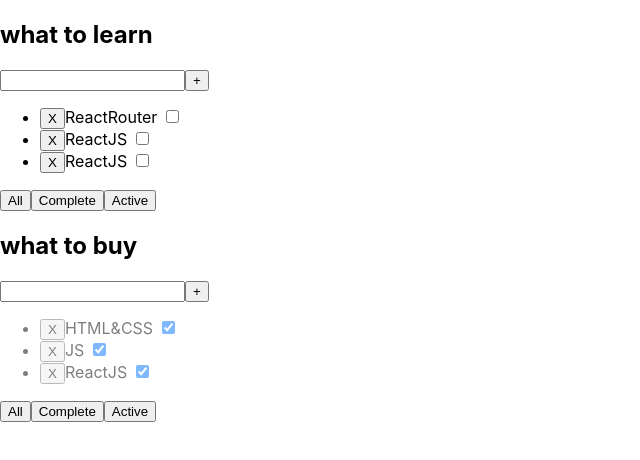
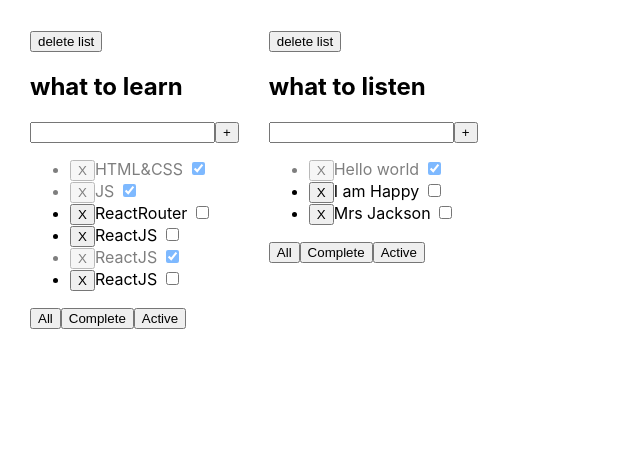
Before and after one commit to Andrey-Fedosov/ToDoListItKam, a React (Create React App) app: page / in a window 1280 px wide. Shown: the top 460 px of the page, without its empty margins (0-640 px from the left). Built offline with nearby package versions, Linux system fonts and the light colour scheme.

Commit message:
feature:implement separate task adding, remove todolist, remove tasks

```diff
--- a/src/App.css
+++ b/src/App.css
@@ -1,6 +1,7 @@
-.App {
+.app {
   padding: 30px;
   display: flex;
+  gap: 30px;
 }
 
 .App > div {
--- a/src/App.tsx
+++ b/src/App.tsx
@@ -12,29 +12,35 @@
 
 function App() {
   const listName1 = "what to learn";
-  const listName2 = "what to learn2";
+  const listName2 = "what to listen";
   // const [filter, setFilter] = useState("all");
   const [status, setStatus] = useState(false);
 
-  const tasks1 = [
+  let taskList1Id = v1();
+  let taskList2Id = v1();
+
+  // const [tasks, setTasks] = useState(tasks1);
+
+  let [todolists, setTodoLists] = useState<Array<todolistsPropsType>>([
+    { id: taskList1Id, title: "what to learn", filter: "all" },
+    { id: taskList2Id, title: "what to listen", filter: "all" },
+  ]);
+  const [allTaskObj, setAllTaskObj] = useState({
+    [taskList1Id]: [
       { id: v1(), title: "HTML&CSS", isDone: true },
       { id: v1(), title: "JS", isDone: true },
       { id: v1(), title: "ReactRouter", isDone: false },
       { id: v1(), title: "ReactJS", isDone: false },
       { id: v1(), title: "ReactJS", isDone: true },
       { id: v1(), title: "ReactJS", isDone: false },
-  ];
+    ],
 
-  const [tasks, setTasks] = useState(tasks1);
-
-  const tasks2 = [
+    [taskList2Id]: [
       { id: v1(), title: "Hello world", isDone: true },
       { id: v1(), title: "I am Happy", isDone: false },
-    { id: v1(), title: "Yo", isDone: false },
-    { id: v1(), title: "A-Yo man", isDone: false },
-    { id: v1(), title: "Yo-yo", isDone: false },
-    { id: v1(), title: "Yo-yo-yo", isDone: false },
-  ];
+      { id: v1(), title: "Mrs Jackson", isDone: false },
+    ],
+  });
 
   const changeFilter = (
     filterValue: filterValuePropsType,
@@ -47,21 +53,39 @@
     }
   };
 
-  const deleteTask = (taskId: string) => {
-    return setTasks(tasks.filter((t) => t.id !== taskId));
+  const deleteTask = (taskId: string, taskListId: string) => {
+    let tasks = allTaskObj[taskListId]; //& 4 convinient work create variable that get from object array with tasks by its key Id (tasklistId)
+    let filteredTasks = tasks.filter((t) => t.id !== taskId); //& get filteredTasks array that has no contain task item with taskId (via filter method)
+    allTaskObj[taskListId] = filteredTasks; //& initialize array with tasks we are working (allTaskObj[taskListId] as  filtered array (filteredTasks))
+    setAllTaskObj({ ...allTaskObj }); //& using useState hook we put shallow copy (we get it using {...allTaskObj}) in setAllTaskObj() to start rerender
   };
 
-  const addTask = (title: string) => {
-    const newTask = { id: v1(), title: title, isDone: false };
-    setTasks([newTask, ...tasks]);
+  const addTask = (title: string, taskListId: string) => {
+    let tasks = allTaskObj[taskListId]; //& 4 convinient work create variable that get from object array with tasks by its key Id (tasklistId)
+    const newTask = { id: v1(), title: title, isDone: false }; //& that is how new task should look like
+    let newTasks = [newTask, ...tasks]; //& 4 convinient work create variable that contains updated task array with new task ()
+    allTaskObj[taskListId] = newTasks; //& initialize array with tasks we are working (allTaskObj[taskListId] as  new task array (newTasks))
+    setAllTaskObj({ ...allTaskObj }); //& using useState hook we put shallow copy (we get it using {...allTaskObj}) in setAllTaskObj() to start rerender
   };
 
-  const changeStatus = (taskId: string, isDone: boolean) => {
+  const changeStatus = (
+    taskId: string,
+    isDone: boolean,
+    taskListId: string
+  ) => {
+    let tasks = allTaskObj[taskListId];
     let [changingTask] = tasks.filter((t) => t.id === taskId);
     if (changingTask) {
       changingTask.isDone = isDone;
-      setTasks([...tasks]);
+      // allTaskObj[taskListId] = [...task];
+      setAllTaskObj({ ...allTaskObj });
     }
+  };
+
+  const deleteTodolist = (todolistId: string) => {
+    todolists = todolists.filter((tl) => tl.id !== todolistId);
+    setTodoLists(todolists);
+    delete allTaskObj[todolistId];
   };
 
   /*   switch (filter) {
@@ -82,20 +106,15 @@
   //   taskToDisplay = taskToDisplay.filter((t) => t.isDone === true);
   // }
 
-  let [todolists, setTodoLists] = useState<Array<todolistsPropsType>>([
-    { id: v1(), title: "what to learn", filter: "active" },
-    { id: v1(), title: "what to buy", filter: "complete" },
-  ]);
-
   return (
     <div className="app">
       {todolists.map((tl) => {
-        let taskToDisplay = tasks;
+        let taskToDisplay = allTaskObj[tl.id];
         if (tl.filter === "active") {
-          taskToDisplay = taskToDisplay.filter((t) => t.isDone === false);
+          taskToDisplay = allTaskObj[tl.id].filter((t) => t.isDone === false);
         }
         if (tl.filter === "complete") {
-          taskToDisplay = taskToDisplay.filter((t) => t.isDone === true);
+          taskToDisplay = allTaskObj[tl.id].filter((t) => t.isDone === true);
         }
 
         return (
@@ -109,6 +128,7 @@
             changeFilter={changeFilter}
             changeStatus={changeStatus}
             filter={tl.filter}
+            deleteTodolist={deleteTodolist}
           />
         );
       })}
--- a/src/components/TODOList.tsx
+++ b/src/components/TODOList.tsx
@@ -12,14 +12,14 @@
 type todolistPropsType = {
   key: string;
   id: string;
-  // todolistId: string;
   listName: string;
   taskList: taskListPropsType[];
-  deleteTask: (taskId: string) => void;
-  addTask: (title: string) => void;
+  deleteTask: (taskId: string, taskListId: string) => void;
+  addTask: (title: string, taskListId: string) => void;
   changeFilter: (filterValue: filterValuePropsType, todolistId: string) => void;
-  changeStatus: (taskId: string, isDone: boolean) => void;
+  changeStatus: (taskId: string, isDone: boolean, taskListId: string) => void;
   filter: string;
+  deleteTodolist: (todolistId: string) => void;
 };
 
 export const TODOList = (props: todolistPropsType) => {
@@ -27,7 +27,7 @@
   const [error, setError] = useState<string | null>(null);
   //adding and removal functionality
   const deleteTaskBtnHandler = (id: string) => {
-    props.deleteTask(id);
+    props.deleteTask(id, props.id);
   };
 
   const addTaskBtnHandler = (title: string) => {
@@ -35,7 +35,7 @@
       setError("task shouldnt be empty");
       return;
     } else {
-      props.addTask(title);
+      props.addTask(title, props.id);
 
       setTitle("");
     }
@@ -59,7 +59,7 @@
         setError("task shouldnt be empty");
         return;
       } else {
-        props.addTask(title);
+        props.addTask(title, props.id);
         setTitle("");
       }
     }
@@ -67,7 +67,15 @@
 
   return (
     <div>
+      <Button
+        btnName="delete list"
+        callback={() => {
+          props.deleteTodolist(props.id);
+        }}
+      />
+
       <h2>{props.listName}</h2>
+
       <input
         onChange={
           /* (e: ChangeEvent<HTMLInputElement>) => {
@@ -102,7 +110,7 @@
       <ul>
         {props.taskList.map((t) => {
           const statusChangeHandler = (e: ChangeEvent<HTMLInputElement>) => {
-            props.changeStatus(t.id, e.currentTarget.checked);
+            props.changeStatus(t.id, e.currentTarget.checked, props.id);
           };
           return (
             <li key={t.id} className={t.isDone ? "is-done" : ""}>
```
Lines whose indentation alone changed are shown as unchanged.
